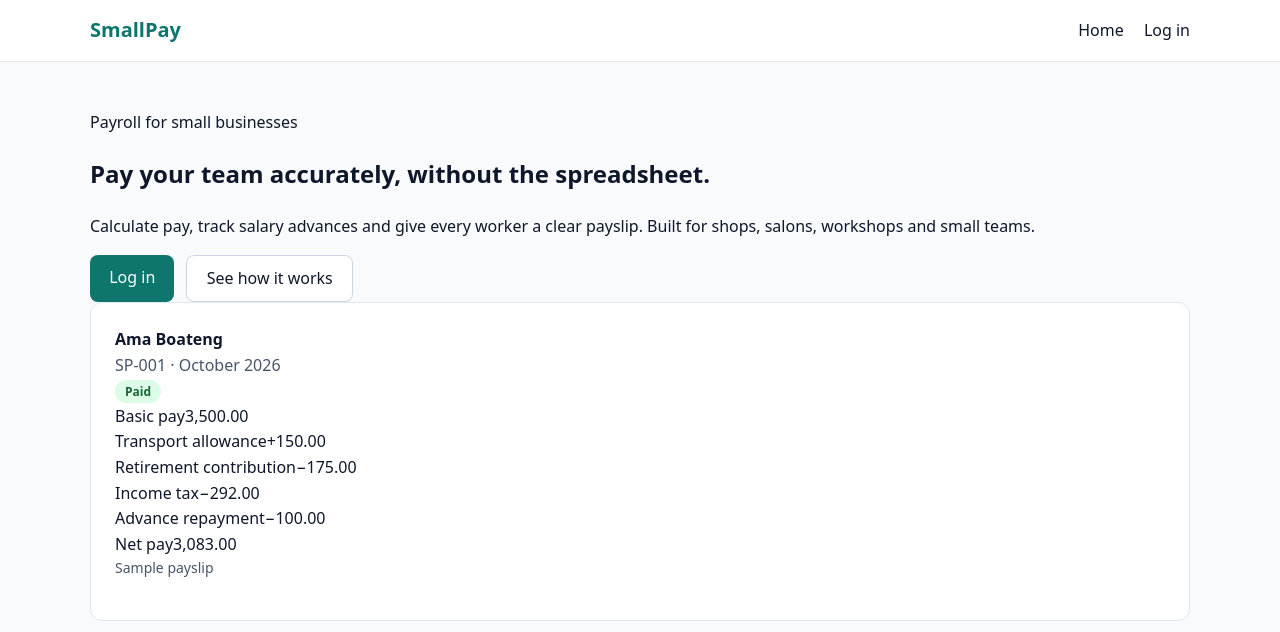
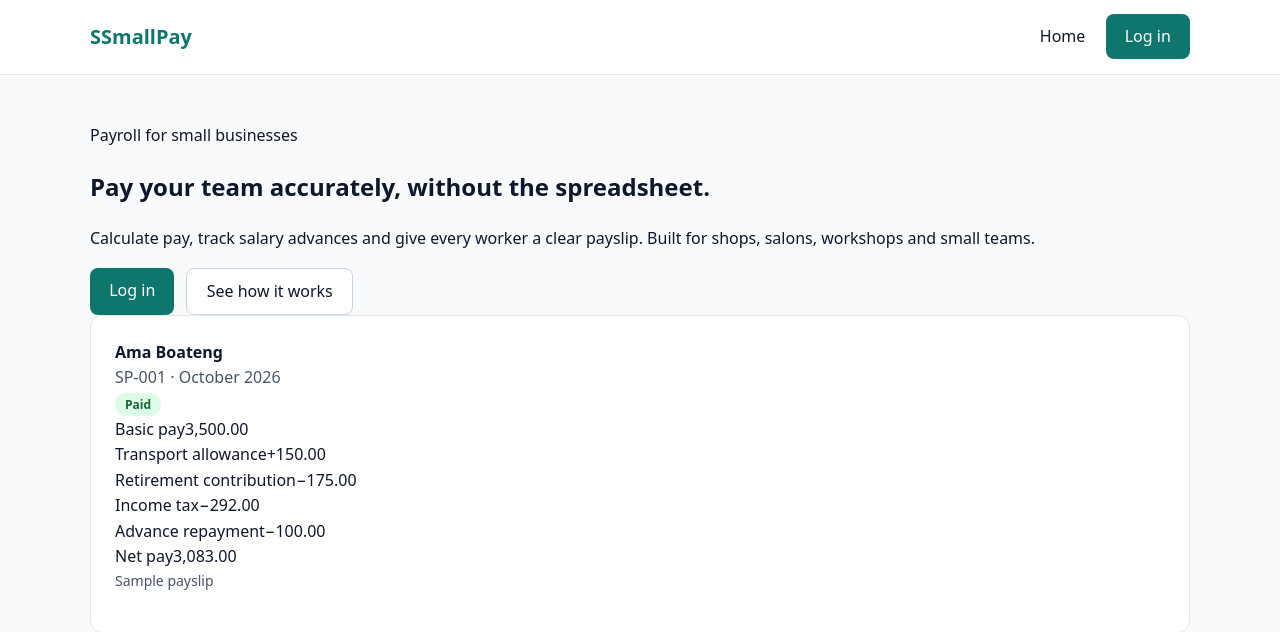
Before and after one commit to imoromubarik-434/smallpay, a PHP site: page / in a window 1280 px wide. Shown: the top 632 px of the page. Run offline with PHP 8.4, Linux system fonts and the light colour scheme; data that the repository does not hold is empty; some libraries are stand-ins or nearby versions.

Commit message:
Enhance header with brand mark and button styles

```diff
--- a/templates/header.php
+++ b/templates/header.php
@@ -1,7 +1,7 @@
 <?php require __DIR__ . '/head.php'; $navUser = current_user(); ?>
 <header class="site-header">
     <div class="container nav">
-        <a class="brand" href="<?= e(url('/')) ?>">SmallPay</a>
+        <a class="brand" href="<?= e(url('/')) ?>"><span class="brand-mark" aria-hidden="true">S</span>SmallPay</a>
         <nav aria-label="Main">
             <a href="<?= e(url('/')) ?>">Home</a>
             <?php if ($navUser !== null): ?>
@@ -11,13 +11,13 @@
                     <a href="<?= e(url('/employee/advances')) ?>">Advances</a>
                     <a href="<?= e(url('/employee/profile')) ?>">Profile</a>
                 <?php endif; ?>
-                 <a href="<?= e(url('/account/password')) ?>">Password</a>
+                <a href="<?= e(url('/account/password')) ?>">Password</a>
                 <form method="post" action="<?= e(url('/logout')) ?>" class="inline-form">
                     <?= csrf_field() ?>
                     <button type="submit" class="link-button">Log out</button>
                 </form>
             <?php else: ?>
-                <a href="<?= e(url('/login')) ?>">Log in</a>
+                <a class="btn btn-sm" href="<?= e(url('/login')) ?>">Log in</a>
             <?php endif; ?>
         </nav>
     </div>
```
